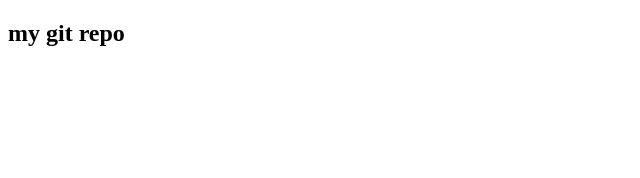
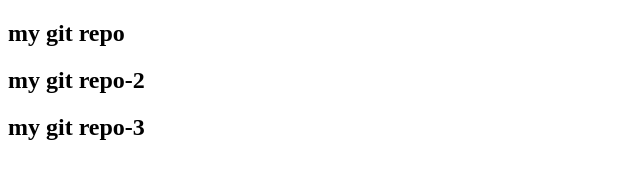
Before and after one commit to Akshitgupta45/git-repo, a plain HTML site: page index.html in a window 1280 px wide. Shown: the whole page, without its empty margins (0-640 px from the left). Drawn offline with Linux system fonts and the light colour scheme.

Commit message:
second commit

```diff
--- a/index.html
+++ b/index.html
@@ -8,5 +8,7 @@
 </head>
 <body>
     <h2>my git repo</h2>
+    <h2>my git repo-2</h2>
+    <h2>my git repo-3</h2>
 </body>
 </html>
```
